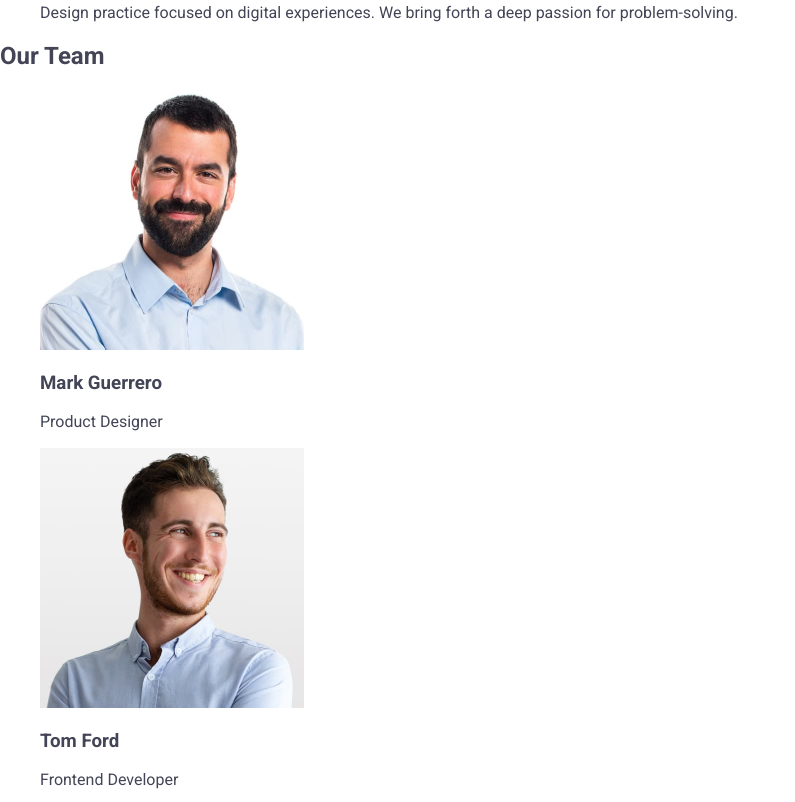
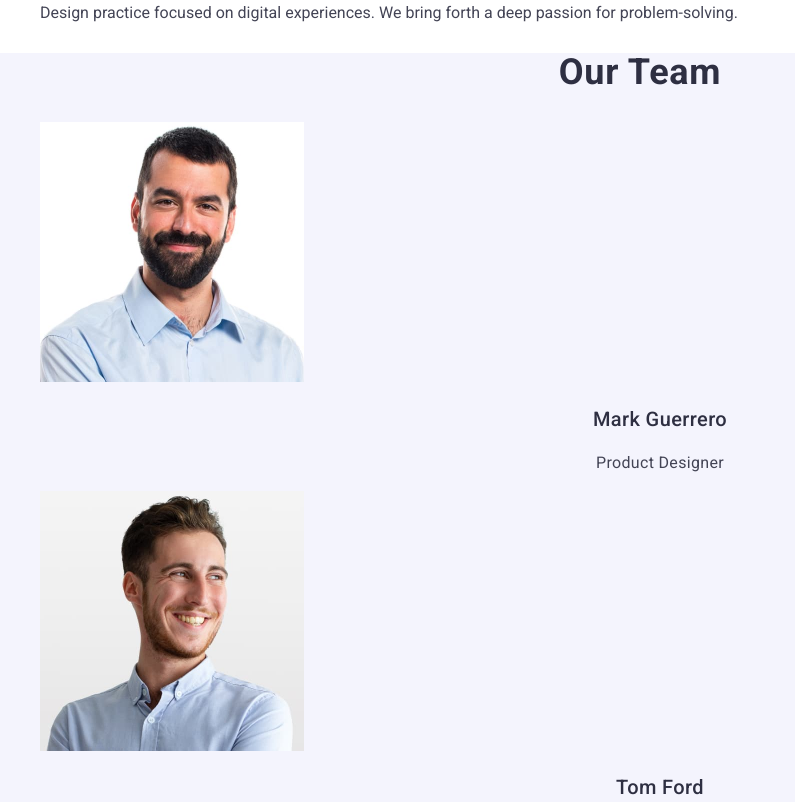
Before and after one commit to roman-yakubovskyi/goit-markup-hw-02, a plain HTML site: page index.html in a window 1280 px wide. Shown: the part 680-1482 px from the top of the page, without its empty margins (0-795 px from the left). Drawn offline with nearby package versions, Linux system fonts and the light colour scheme.

Commit message:
add styles sector our team

```diff
--- a/css/styles.css
+++ b/css/styles.css
@@ -102,3 +102,32 @@ button {
   letter-spacing: 0.02em;
   color: #434455;
 }
+
+.our-team {
+  background-color: #f4f4fd;
+}
+.section-title {
+  font-weight: 700;
+  font-size: 36px;
+  line-height: 1.11;
+  letter-spacing: 0.02em;
+  text-align: center;
+  color: #2e2f42;
+}
+
+.our-team-subtitle {
+  font-weight: 500;
+  font-size: 20px;
+  line-height: 1.2;
+  letter-spacing: 0.02em;
+  text-align: center;
+  color: #2e2f42;
+}
+
+.our-team-text {
+  font-size: 16px;
+  line-height: 1.5;
+  letter-spacing: 0.02em;
+  text-align: center;
+  color: #434455;
+}
--- a/index.html
+++ b/index.html
@@ -90,51 +90,56 @@
         </ul>
       </section>
 
-      <section>
-        <h2>Our Team</h2>
-        <ul>
-          <li>
+      <section class="our-team">
+        <h2 class="our-team-title section-title">Our Team</h2>
+        <ul class="our-team-list">
+          <li class="our-team-item">
             <img
               src="./images/img-mark.jpg"
               alt="Mark Guerrero"
               width="264"
               height="260"
+              class="our-team-image"
             />
-            <h3>Mark Guerrero</h3>
-            <p>Product Designer</p>
+            <h3 class="our-team-subtitle">Mark Guerrero</h3>
+            <p class="our-team-text">Product Designer</p>
           </li>
-          <li>
+          <li class="our-team-item">
             <img
               src="./images/img-tom.jpg"
               alt="Tom Ford"
               width="264"
               height="260"
+              class="our-team-image"
             />
-            <h3>Tom Ford</h3>
-            <p>Frontend Developer</p>
+            <h3 class="our-team-subtitle">Tom Ford</h3>
+            <p class="our-team-text">Frontend Developer</p>
           </li>
-          <li>
+          <li class="our-team-item">
             <img
               src="./images/img-camila.jpg"
               alt="Camila Garcia"
               width="264"
               height="260"
+              class="our-team-image"
             />
-            <h3>Camila Garcia</h3>
-            <p>Marketing</p>
+            <h3 class="our-team-subtitle">Camila Garcia</h3>
+            <p class="our-team-text">Marketing</p>
           </li>
-          <li>
+          <li class="our-team-item">
             <img
               src="./images/img-daniel.jpg"
               alt="Daniel Wilson"
               width="264"
               height="260"
+              class="our-team-image"
             />
-            <h3>Daniel Wilson</h3>
-            <p>UI Designer</p>
+            <h3 class="our-team-subtitle">Daniel Wilson</h3>
+            <p class="our-team-text">UI Designer</p>
           </li>
         </ul>
       </section>
+
       <section>
         <h2>Our Portfolio</h2>
         <ul>
```
